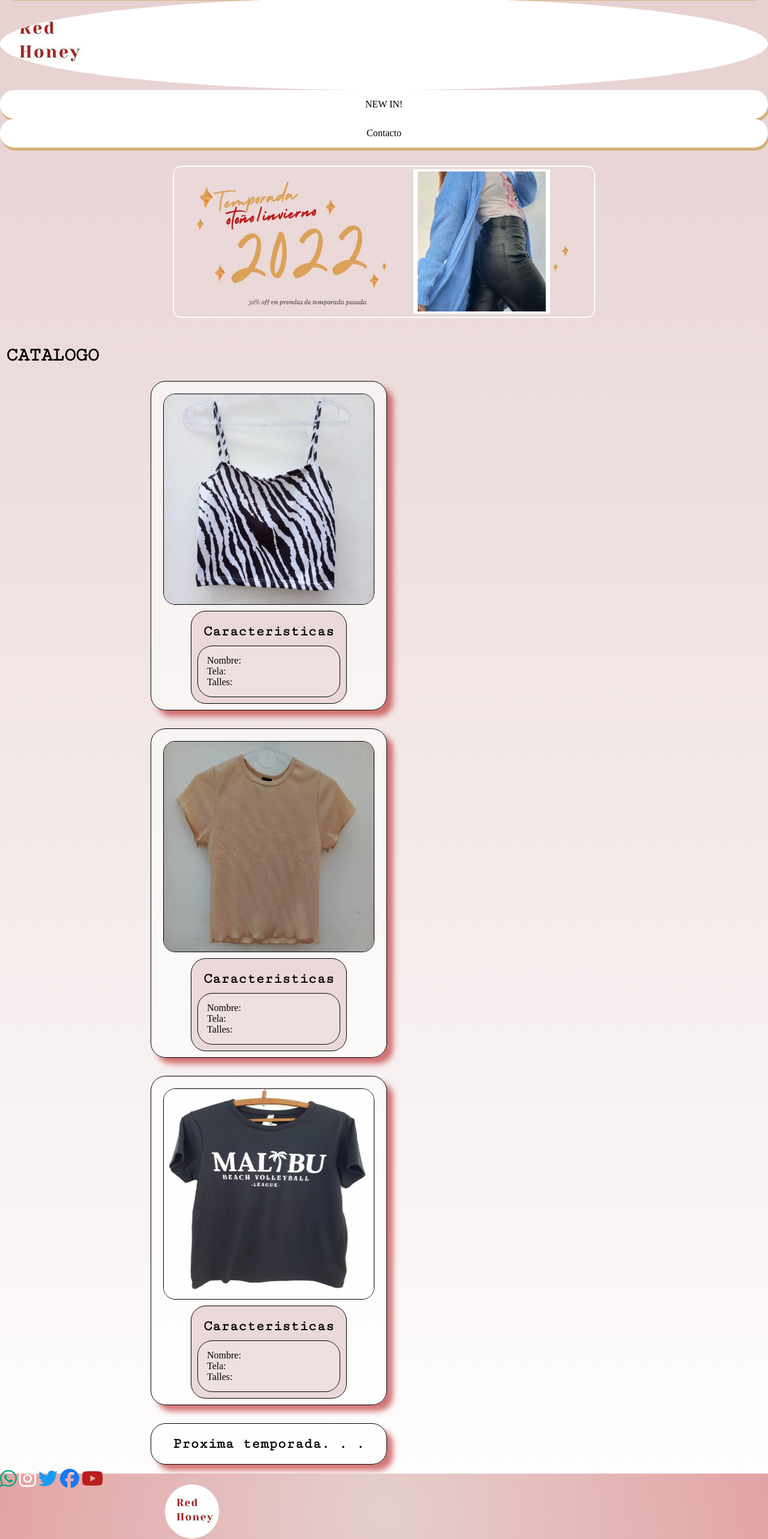
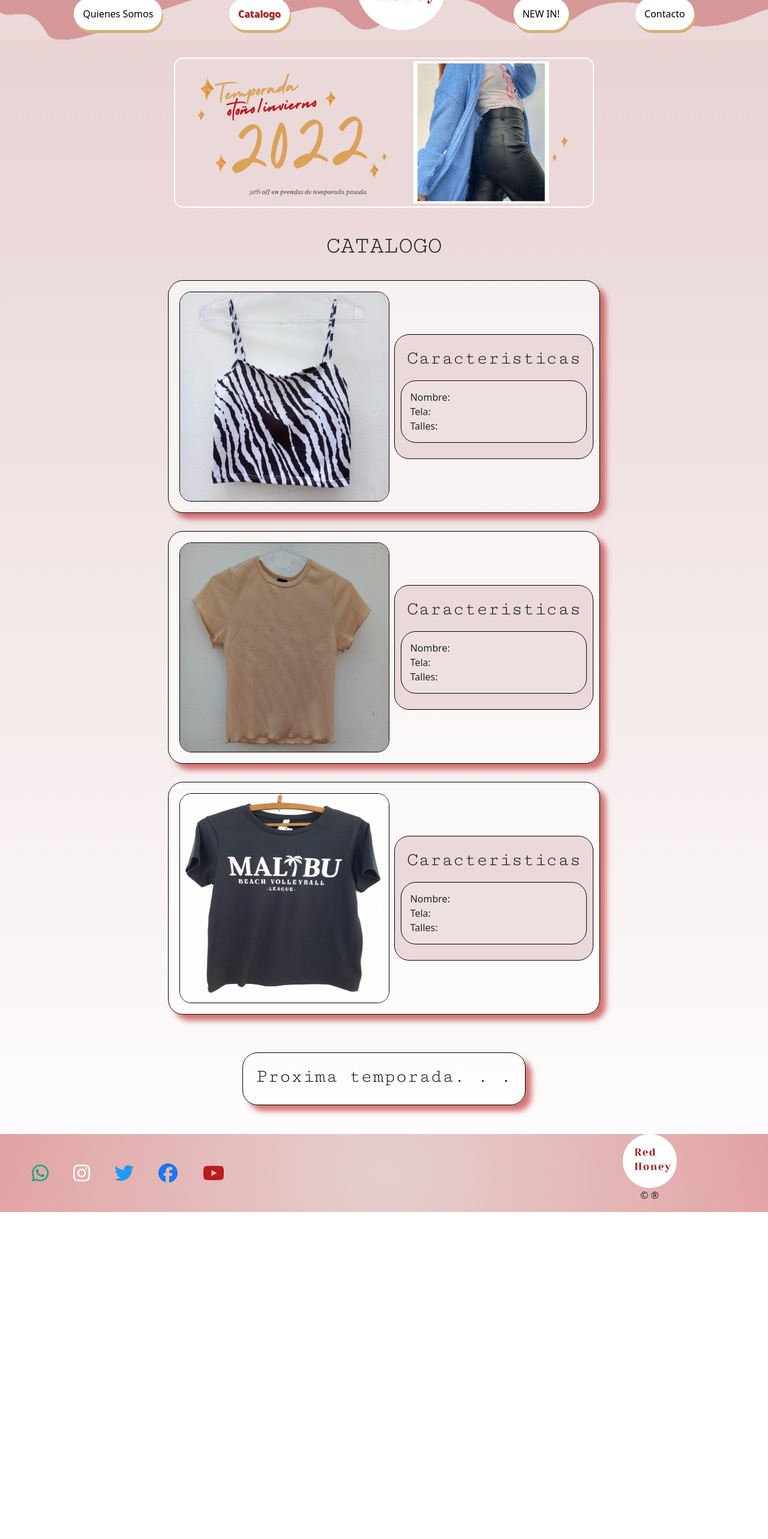
Before and after one commit to AgustinNav/Proyecto-Final-Catalogo, a plain HTML site: page catalogo.html in a window 1280 px wide. Shown: the part 100-2665 px from the top of the page at 60% size. After the commit the page ends 2120 px from the top, so only its background shows below. Drawn offline with nearby package versions, Linux system fonts and the light colour scheme.

Commit message:
Actualizando la pagina Catalogo y limpiando codigo sobrante del css, correcciones en los .active de cada navegador

```diff
--- a/catalogo.html
+++ b/catalogo.html
@@ -11,10 +11,12 @@
     <link href="https://fonts.googleapis.com/css2?family=Cutive+Mono&display=swap" rel="stylesheet">
     <!-- Animaciones -->
     <link rel="stylesheet" href="https://cdnjs.cloudflare.com/ajax/libs/animate.css/4.1.1/animate.min.css" />
-    <link rel="stylesheet" href="https://cdnjs.cloudflare.com/ajax/libs/animate.css/4.1.1/animate.min.css"/>
     <!-- Iconos -->
     <link rel="shortcut icon" href="./img/favi.ico">
     <script src="https://kit.fontawesome.com/1ac0559730.js" crossorigin="anonymous"></script>
+    <!-- BootsTraps -->
+    <link href="https://cdn.jsdelivr.net/npm/bootstrap@5.2.0-beta1/dist/css/bootstrap.min.css" rel="stylesheet"
+        integrity="sha384-0evHe/X+R7YkIZDRvuzKMRqM+OrBnVFBL6DOitfPri4tjfHxaWutUpFmBp4vmVor" crossorigin="anonymous">
     <!-- Estilo -->
     <link rel="stylesheet" href="./css/style.css">
 
@@ -22,41 +24,43 @@
 </head>
 
 <body>
-    <div class="container">
+    <div class="container-fluid containerLocal p-0 m-0">
 
-        <div class="nav">
-            <ul class="menu">
-                <li class="liNav"><a href="./quienes_somos.html">Quienes somos</a></li>
-                <li class="liNav"><a class="active" href="./catalogo.html">Catalogo</a></li>
-                <li class="liLogo"><a href="./index.html"><img src="./img/logo.jpg" alt="logo"></a></li>
-                <li class="liNav"><a href="./newin.html">NEW IN!</a></li>
-                <li class="liNav"><a href="./contacto.html">Contacto</a></li>
-            </ul>
-            <ul class="menuAlt">
-                <li class="liNav"><a href="./index.html"><i class="fa-solid fa-house"></i></a></li>
-                <li class="liNav"><a href="./quienes_somos.html"><i class="fa-solid fa-circle-question fa-lg"></i></a>
+        <div class="row navLocal p-0 m-0">
+            <ul class="d-flex menu justify-content-evenly align-items-end animate__animated animate__zoomIn">
+                <!-- Menu estandar -->
+                <li class="liNav Std"><a href="./quienes_somos.html">Quienes somos</a></li>
+                <li class="liNav Std"><a class="active" href="./catalogo.html">Catalogo</a></li>
+                <li class="liLogo Std"><a href="./index.html"><img src="./img/logo.jpg" alt="logo"></a>
                 </li>
-                <li class="liNav"><a class="active" href="./catalogo.html"><i class="fa-solid fa-book-open"></i></a>
+                <li class="liNav Std"><a href="./newin.html">NEW IN!</a></li>
+                <li class="liNav Std"><a href="./contacto.html">Contacto</a></li>
+                <!-- Menu alternativo -->
+                <li class="liNav Alt"><a href="./index.html"><i class="fa-solid fa-house"></i></a></li>
+                <li class="liNav Alt"><a href="./quienes_somos.html"><i
+                            class="fa-solid fa-circle-question fa-lg"></i></a>
                 </li>
-                <li class="liNav"><a href="./newin.html"><i class="fa-solid fa-crown"></i></a></li>
-                <li class="liNav"><a href="./contacto.html"><i class="fa-solid fa-message"></i></a></li>
+                <li class="liNav Alt"><a class="active" href="./catalogo.html"><i class="fa-solid fa-book-open"></i></a>
+                </li>
+                <li class="liNav Alt"><a href="./newin.html"><i class="fa-solid fa-crown"></i></a></li>
+                <li class="liNav Alt"><a href="./contacto.html"><i class="fa-solid fa-message"></i></a></li>
             </ul>
         </div>
 
-        <div class="header">
-            <div class="banner">
+        <div class="row header">
+            <div class="col-auto banner">
                 <img src="./img/banner.jpg" alt="Banner">
             </div>
         </div>
 
-        <main class="main">
+        <main class="container-fluid d-flex flex-column main">
 
-            <h1>CATALOGO</h1>
+            <h1 class="text-center animate__animated animate__backInLeft">CATALOGO</h1>
 
-            <div class="mainCat">
-                <div class="animate__animated animate__fadeInLeftBig wow">
-                    <img src="./img/cat1.jpeg" alt="Prenda N1">
-                    <section>
+            <div class="container-fluid flex-wrap align-items-center align-content-center d-flex flex-column mainCat">
+                <div class="row container-fluid d-flex flex-row row-cols-auto align-items-center animate__animated animate__fadeInLeftBig wow">
+                    <img class="col p-0 m-2" src="./img/cat1.jpeg" alt="Prenda N1">
+                    <section class="col">
                         <h2>Caracteristicas</h2>
                         <ul>
                             <li>Nombre:</li>
@@ -65,9 +69,9 @@
                         </ul>
                     </section>
                 </div>
-                <div class="animate__animated animate__fadeInLeftBig wow">
-                    <img src="./img/cat2.jpeg" alt="Prenda N1">
-                    <section>
+                <div class="row d-flex flex-row row-cols-auto animate__animated animate__fadeInLeftBig wow">
+                    <img class="col p-0 m-2" src="./img/cat2.jpeg" alt="Prenda N1">
+                    <section class="col">
                         <h2>Caracteristicas</h2>
                         <ul>
                             <li>Nombre:</li>
@@ -76,9 +80,9 @@
                         </ul>
                     </section>
                 </div>
-                <div class="animate__animated animate__fadeInLeftBig wow">
-                    <img src="./img/cat3.jpeg" alt="Prenda N1">
-                    <section>
+                <div class="row d-flex flex-row row-cols-auto animate__animated animate__fadeInLeftBig wow">
+                    <img class="col p-0 m-2" src="./img/cat3.jpeg" alt="Prenda N1">
+                    <section class="col">
                         <h2>Caracteristicas</h2>
                         <ul>
                             <li>Nombre:</li>
@@ -87,25 +91,30 @@
                         </ul>
                     </section>
                 </div>
-                <div>
+                <div class="row text-align-center m-5">
                     <h2>Proxima temporada. . .</h2>
                 </div>
             </div>
 
         </main>
 
-        <div class="footer">
-            <div class="redes">
+        <div class="row container-fluid footer p-0 m-0">
+            <div class="redes col d-flex justify-content-evenly align-items-center">
+                <a href="https://wa.me/+5491136629175?text=Me%20interesa%20una%20prenda%20que%20estás%20vendiendo"><i
+                        class="fa-brands fa-whatsapp fa-2xl animate__animated animate__bounceIn"></i></a>
+                <a href="https://www.instagram.com/__redhoney/"><i class="fa-brands fa-instagram fa-2xl animate__animated
+                        animate__bounceIn"></i></a>
+                <a href="https://twitter.com/borges_erika"><i class="fa-brands fa-twitter fa-2xl animate__animated
+                        animate__bounceIn"></i></a>
+                <a href="https://es-la.facebook.com/ModaEstiloMujeres/"><i class="fa-brands fa-facebook fa-2xl
+                        animate__animated animate__bounceIn"></i></a>
+                <a href="https://www.youtube.com/watch?v=UM8XW543tmw"><i class="fa-brands fa-youtube fa-2xl
+                        animate__animated animate__bounceIn"></i></a>
+            </div>
+            <div class="legales col">
 
-                <a href="https://wa.me/+5491136629175?text=Me%20interesa%20una%20prenda%20que%20estás%20vendiendo"><i
-                        class="fa-brands fa-whatsapp fa-2xl"></i></a>
-                <a href="https://www.instagram.com/__redhoney/"><i class="fa-brands fa-instagram fa-2xl"></i></a>
-                <a href="https://twitter.com/borges_erika"><i class="fa-brands fa-twitter fa-2xl"></i></a>
-                <a href="https://es-la.facebook.com/ModaEstiloMujeres/"><i class="fa-brands fa-facebook fa-2xl"></i></a>
-                <a href="https://www.youtube.com/watch?v=UM8XW543tmw"><i class="fa-brands fa-youtube fa-2xl"></i></a>
             </div>
-
-            <div class="logoContact">
+            <div class="logoContact col">
                 <ul>
                     <li><a href="./index.html"><img src="./img/logo.jpg" alt="Logo"></a></li>
                     <li>© ®</li>
@@ -115,8 +124,11 @@
 
     </div>
 
-    <script src="js/wow.js"></script>
-    <script>new WOW().init();</script>
+    <!-- Scripts externos -->
+
+    <script src="https://cdn.jsdelivr.net/npm/bootstrap@5.2.0-beta1/dist/js/bootstrap.bundle.min.js"
+        integrity="sha384-pprn3073KE6tl6bjs2QrFaJGz5/SUsLqktiwsUTF55Jfv3qYSDhgCecCxMW52nD2"
+        crossorigin="anonymous"></script>
 
 </body>
 
--- a/css/style.css
+++ b/css/style.css
@@ -198,18 +198,12 @@
 /* Main Catalogo */
 
 .mainCat {
-    display: flex;
     width: 70vw;
-    flex-direction: column;
-    flex-wrap: wrap;
-    align-content: center;
 }
 
 .mainCat div {
-    display: flex;
-    flex-direction: row;
-    flex-wrap: wrap;
     align-items: center;
+    width: auto;
     margin: 15px;
     padding: 10px;
     border: 1px solid black;
```
